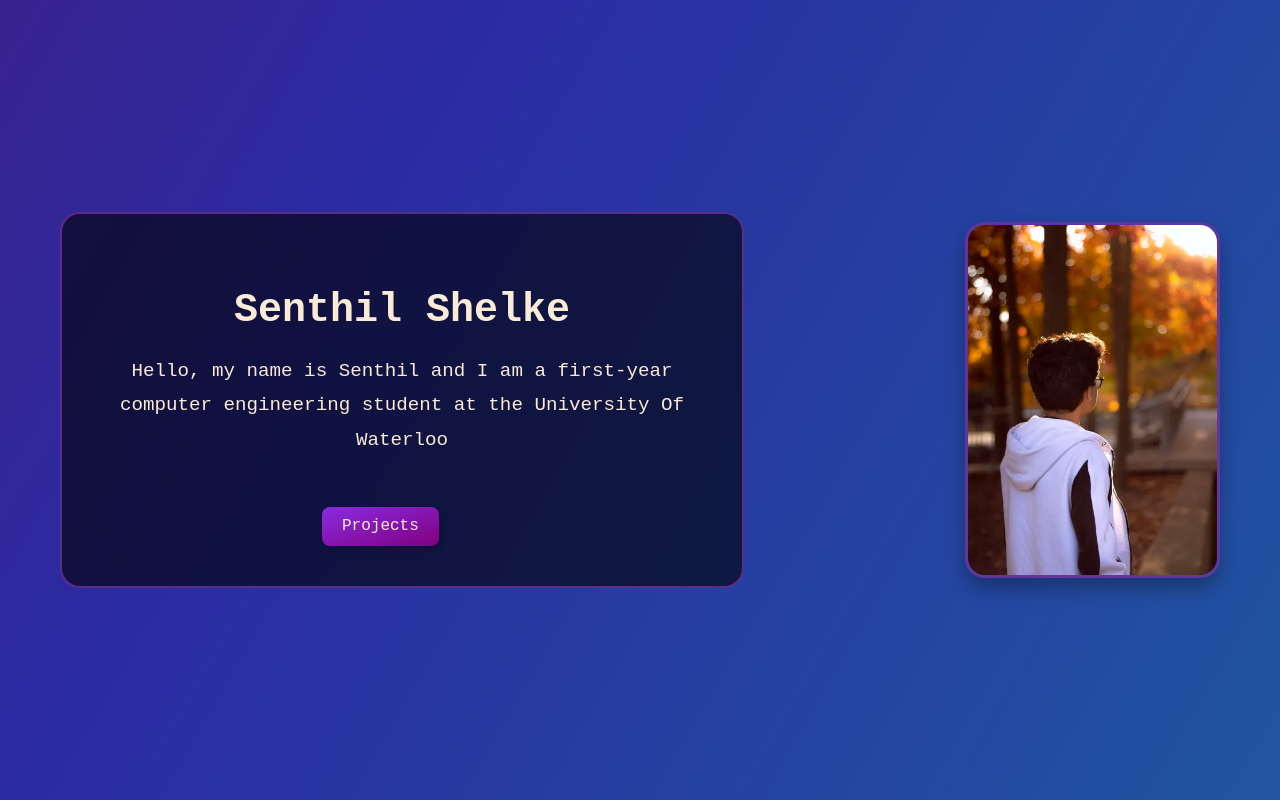
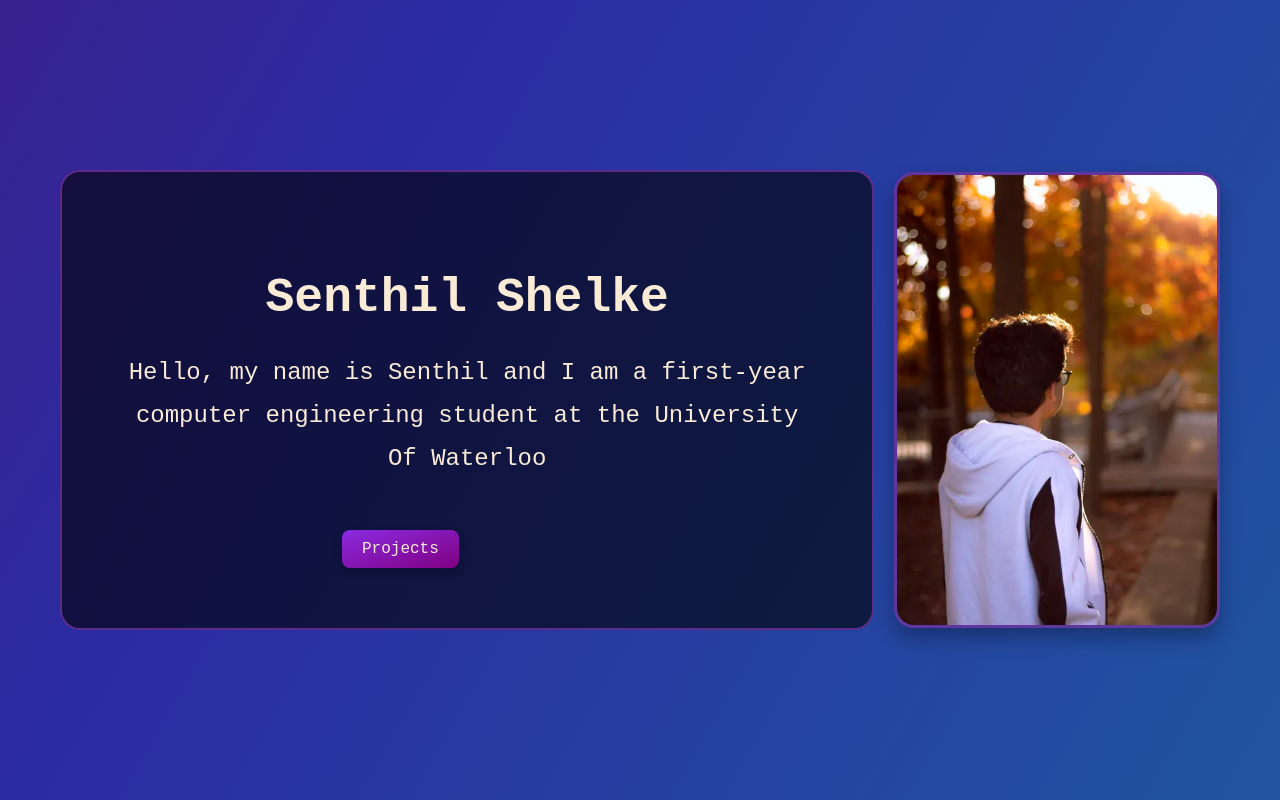
Before and after one commit to SenthilShelke/senthil-website, a React (Vite) app: page / in a window 1280 px wide. Built offline with nearby package versions, Linux system fonts and the light colour scheme.

Commit message:
updated main page

```diff
--- a/src/index.css
+++ b/src/index.css
@@ -67,15 +67,15 @@ body {
 }
 
 .text-container {
-  max-width: 600px;
-  padding: 40px;
+  max-width: 800px;
+  padding: 60px;
   background: rgba(0, 0, 0, 0.6);
   border-radius: 20px;
   border: 2px solid rgba(110, 50, 157, 0.8);
 }
 
 .name {
-  font-size: 2.5rem;
+  font-size: 3rem;
   font-weight: bold;
   font-family: monospace;
   color: antiquewhite;
@@ -85,14 +85,14 @@ body {
 
 .paragraph {
   color: antiquewhite;
-  font-size: 1.2rem;
+  font-size: 1.5rem;
   font-family: monospace;
   line-height: 1.8;
   text-align: center;
 }
 
 .my-image {
-  height: 350px;
+  height: 450px;
   border-radius: 20px;
   border: 3px solid rgba(110, 50, 157, 0.8);
   box-shadow: 0 10px 20px rgba(0, 0, 0, 0.3);
```
